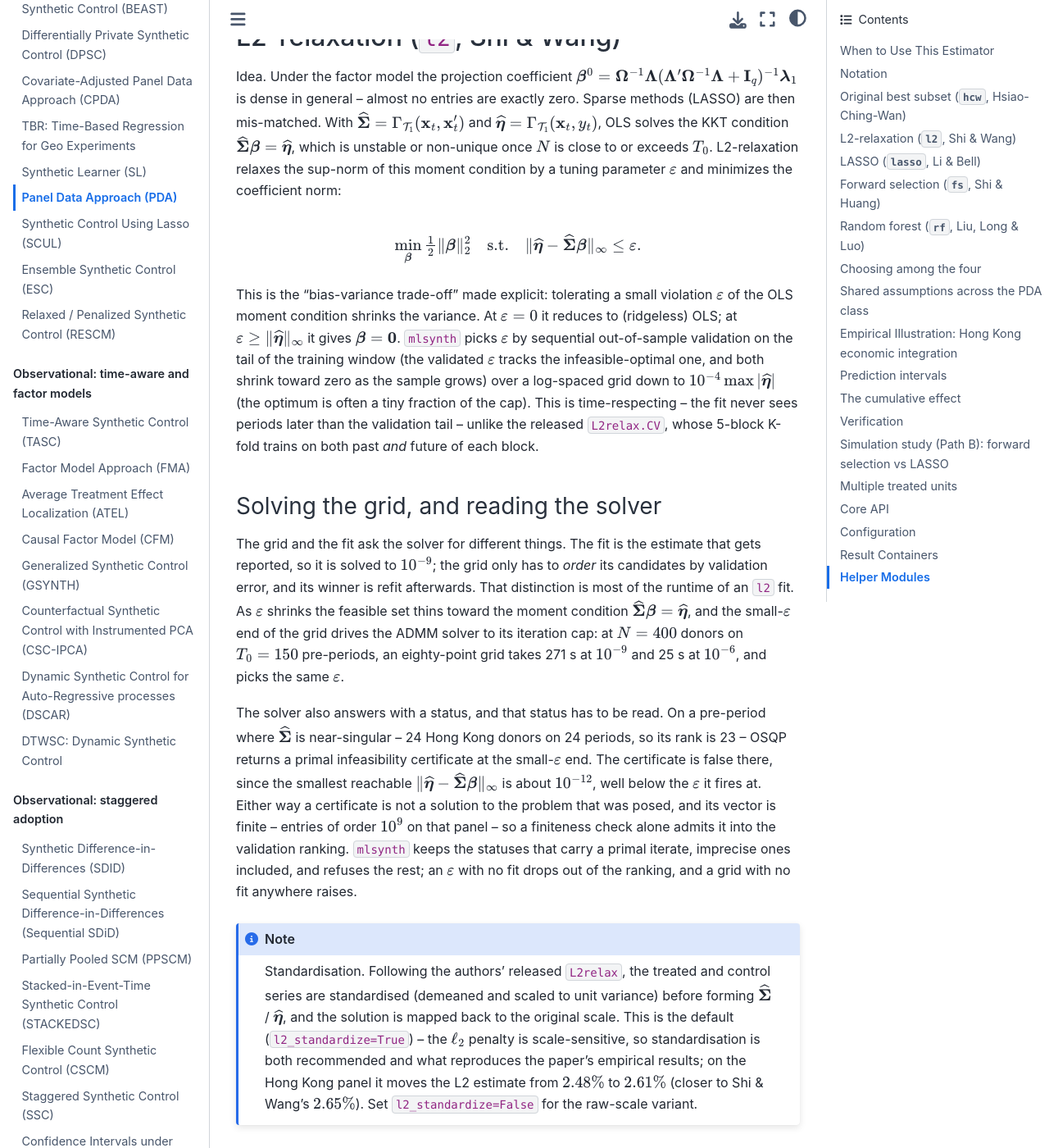
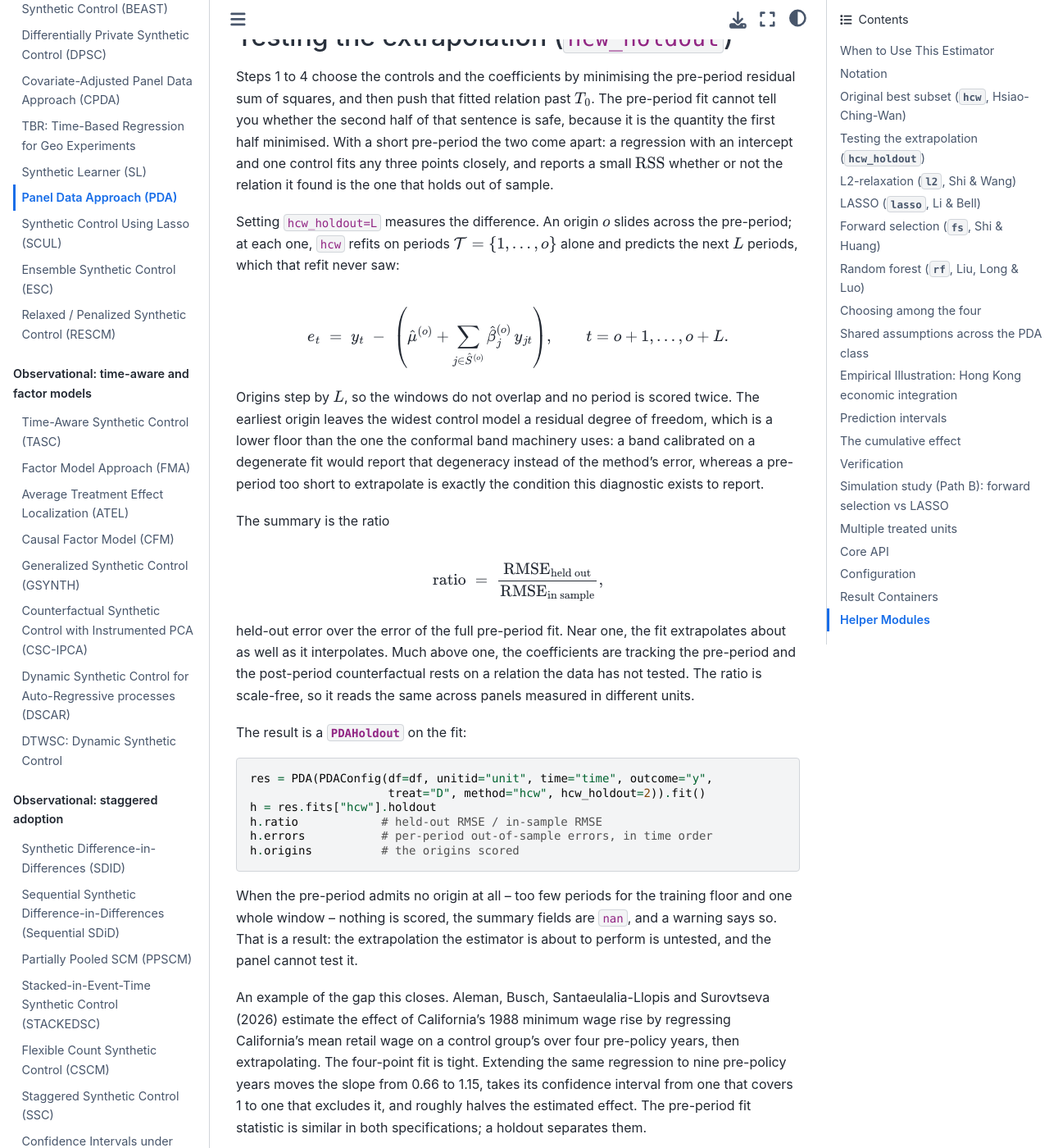
Before and after one commit to jgreathouse9/mlsynth, a Sphinx documentation site: the page built from docs/pda.rst, in a window 1280 px wide and 1400 px high, scrolled down 5475 px. Shown: the whole window at 82% size. Built offline with Sphinx 7.4.7 and the Sphinx Book theme 1.1.4, drawn with Linux system fonts in a browser that asks for light colours; pages that are not in the unit, such as notebooks, are missing from menus.

Commit message:
docs: the hcw_holdout section on pda.rst
Why the pre-period fit statistic cannot stand in for an out-of-sample test, how
the rolling origin is built, how to read the ratio, and what an empty schedule
means. Closes with the Card (1992) minimum-wage case that motivated it: the same
regression on four and on nine pre-policy years gives slopes of 0.66 and 1.15
and halves the estimated effect, with similar pre-period fit either way.

Co-Authored-By: Claude Opus 5 <noreply@anthropic.com>
Claude-Session: https://claude.ai/code/session_01AJddFcFedNabxTUhe48dDZ

```diff
--- a/docs/pda.rst
+++ b/docs/pda.rst
@@ -273,6 +273,73 @@ Newey-West / Bartlett long-run-variance confidence interval (prewhitened by
 default; ``lrvar_lag`` switches to a fixed-lag Bartlett estimator), and
 ``prediction_intervals=True`` attaches the Jiang et al. per-period intervals
 described below.
+
+Testing the extrapolation (``hcw_holdout``)
+-------------------------------------------
+
+Steps 1 to 4 choose the controls and the coefficients by minimising the
+pre-period residual sum of squares, and then push that fitted relation past
+:math:`T_0`. The pre-period fit cannot tell you whether the second half of that
+sentence is safe, because it is the quantity the first half minimised. With a
+short pre-period the two come apart: a regression with an intercept and one
+control fits any three points closely, and reports a small
+:math:`\mathrm{RSS}` whether or not the relation it found is the one that holds
+out of sample.
+
+Setting ``hcw_holdout=L`` measures the difference. An origin :math:`o` slides
+across the pre-period; at each one, ``hcw`` refits on periods
+:math:`\mathcal{T} = \{1, \dots, o\}` alone and predicts the next :math:`L`
+periods, which that refit never saw:
+
+.. math::
+
+   e_t \;=\; y_t \;-\; \left( \hat{\mu}^{(o)} + \sum_{j \in \hat{S}^{(o)}}
+   \hat{\beta}^{(o)}_j \, y_{jt} \right), \qquad t = o+1, \dots, o+L .
+
+Origins step by :math:`L`, so the windows do not overlap and no period is scored
+twice. The earliest origin leaves the widest control model a residual degree of
+freedom, which is a lower floor than the one the conformal band machinery uses:
+a band calibrated on a degenerate fit would report that degeneracy instead of
+the method's error, whereas a pre-period too short to extrapolate is exactly the
+condition this diagnostic exists to report.
+
+The summary is the ratio
+
+.. math::
+
+   \mathrm{ratio} \;=\; \frac{\mathrm{RMSE}_{\text{held out}}}
+                               {\mathrm{RMSE}_{\text{in sample}}} ,
+
+held-out error over the error of the full pre-period fit. Near one, the fit
+extrapolates about as well as it interpolates. Much above one, the coefficients
+are tracking the pre-period and the post-period counterfactual rests on a
+relation the data has not tested. The ratio is scale-free, so it reads the same
+across panels measured in different units.
+
+The result is a :class:`~mlsynth.utils.pda_helpers.PDAHoldout` on the fit:
+
+.. code-block:: python
+
+   res = PDA(PDAConfig(df=df, unitid="unit", time="time", outcome="y",
+                       treat="D", method="hcw", hcw_holdout=2)).fit()
+   h = res.fits["hcw"].holdout
+   h.ratio            # held-out RMSE / in-sample RMSE
+   h.errors           # per-period out-of-sample errors, in time order
+   h.origins          # the origins scored
+
+When the pre-period admits no origin at all -- too few periods for the training
+floor and one whole window -- nothing is scored, the summary fields are
+``nan``, and a warning says so. That is a result: the extrapolation the
+estimator is about to perform is untested, and the panel cannot test it.
+
+An example of the gap this closes. Aleman, Busch, Santaeulalia-Llopis and
+Surovtseva (2026) estimate the effect of California's 1988 minimum wage rise by
+regressing California's mean retail wage on a control group's over four
+pre-policy years, then extrapolating. The four-point fit is tight. Extending the
+same regression to nine pre-policy years moves the slope from 0.66 to 1.15,
+takes its confidence interval from one that covers 1 to one that excludes it,
+and roughly halves the estimated effect. The pre-period fit statistic is similar
+in both specifications; a holdout separates them.
 
 L2-relaxation (``l2``, Shi & Wang)
 ----------------------------------
```
